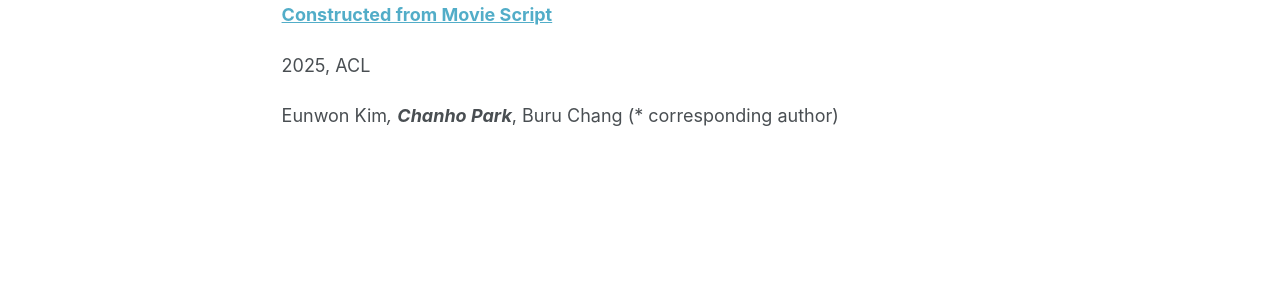
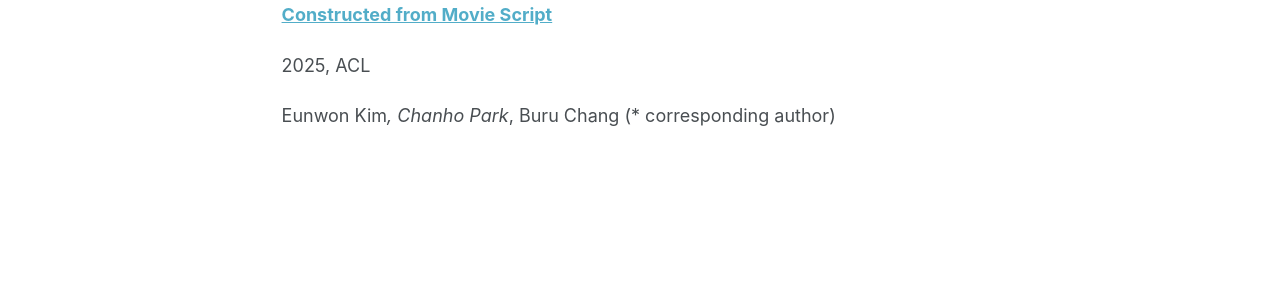
Before and after one commit to chanho12/chanho12.github.io, a Jekyll site: the page built from _pages/about.md, in a window 1280 px wide and 1089 px high. Shown: the part 555-853 px from the top of the window. Built offline with Jekyll 4.4.1, drawn with Linux system fonts in a browser that asks for light colours; some web fonts are replaced.

```diff
--- a/_pages/about.md
+++ b/_pages/about.md
@@ -22,5 +22,5 @@ Publications
 
 2025, ACL
 
-Eunwon Kim*, **Chanho Park***, Buru Chang
+Eunwon Kim*, Chanho Park*, Buru Chang
 (* corresponding author)
```
